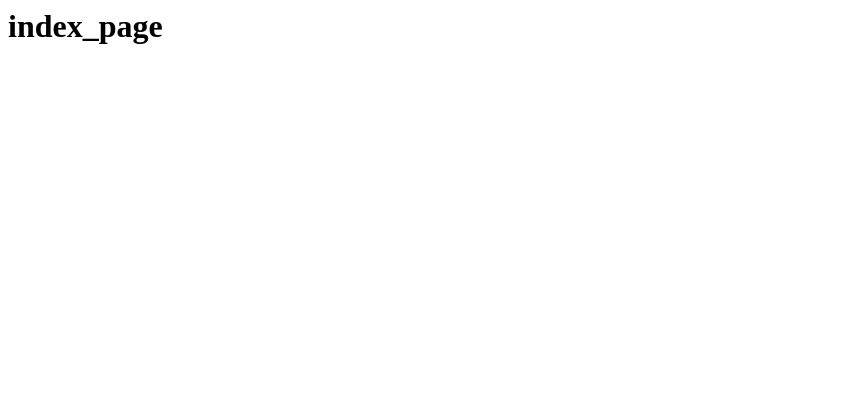
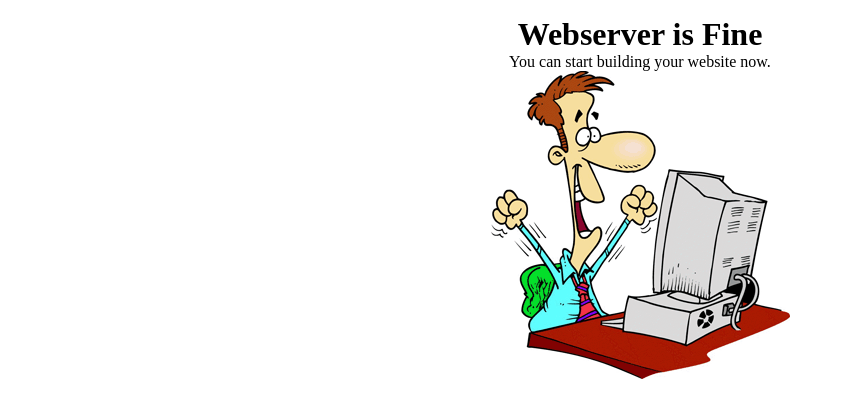
Before and after one commit to nwattana/42Bangkok-Webserv, a plain HTML site: page app/www/index.html in a window 1280 px wide. Shown: the whole page, without its empty margins (0-845 px from the left). Drawn offline with Linux system fonts and the light colour scheme.

```diff
--- a/app/www/index.html
+++ b/app/www/index.html
@@ -1 +1,29 @@
-<h1>index_page</h1>
+<!DOCTYPE html>
+<html>
+<head>
+	<title>Webserver is Fine</title>
+	<style>
+		* {
+			margin: 0;
+			padding: 0;
+			box-sizing: border-box;
+		}
+
+		.center {
+			text-align: center;
+		}
+
+	</style>
+</head>
+<body>
+	<div class="center">
+		<h1 style="margin-top: 1rem;">
+			Webserver is Fine
+		</h1>
+		<p>
+			You can start building your website now.
+		</p>
+		<img src="./img/itwork.gif" alt="It Works">
+	</div>
+</body>
+</html>
```
